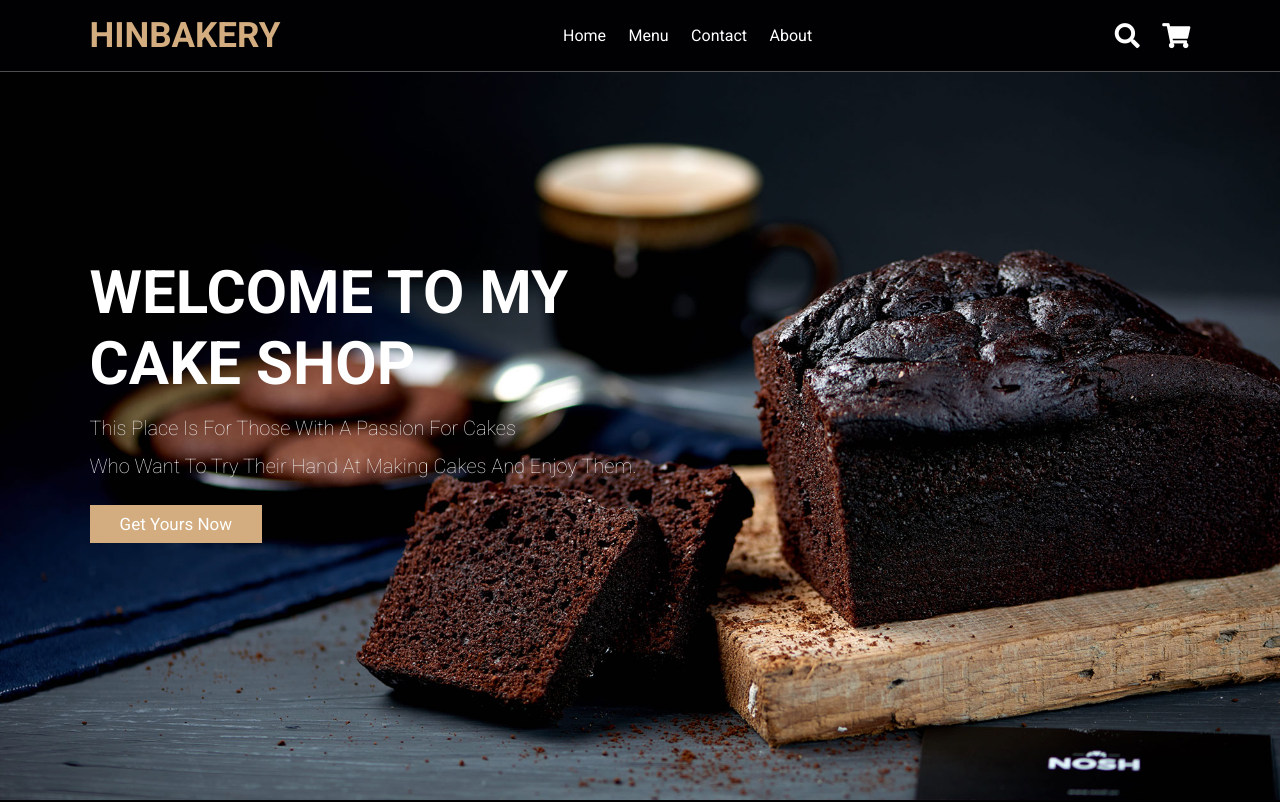
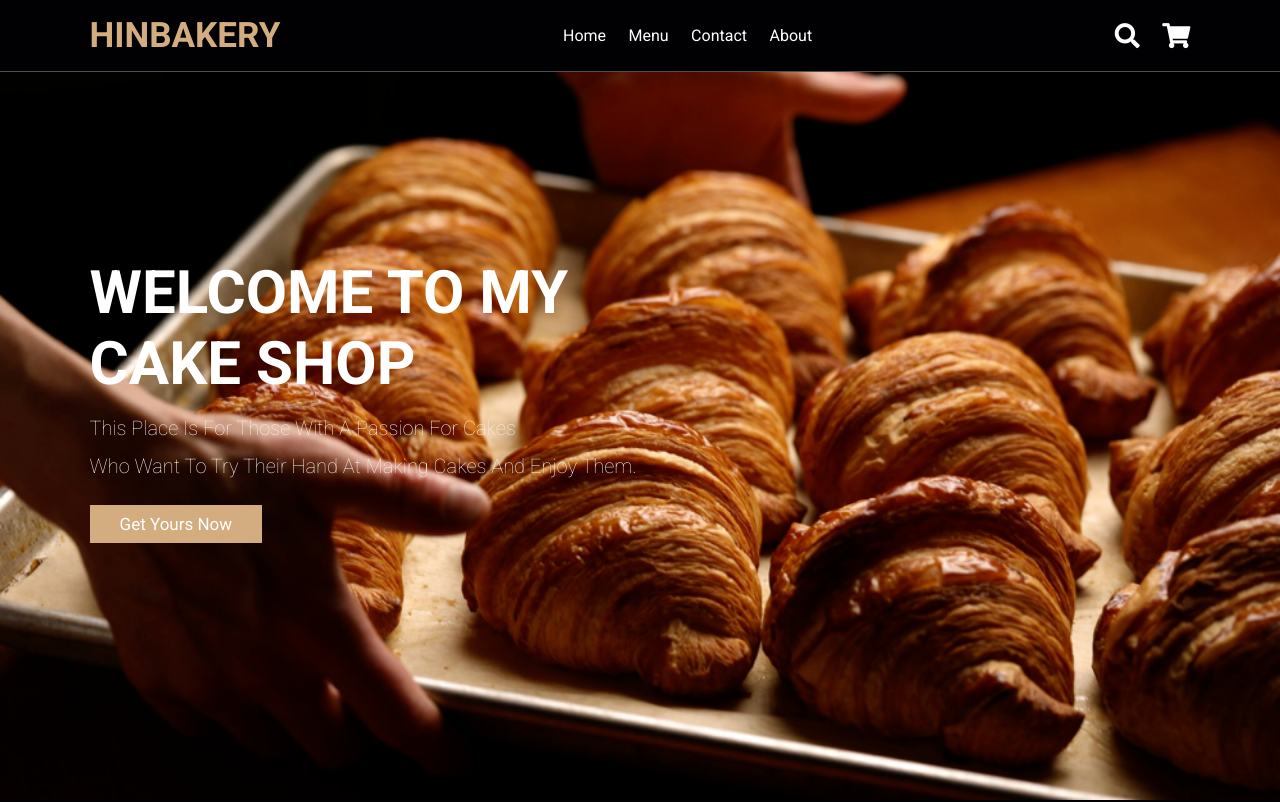
Before and after one commit to thanh21da/hinbakery, a plain HTML site: page index.html in a window 1280 px wide. Shown: the top 802 px of the page. Drawn offline with Linux system fonts and the light colour scheme.

Commit message:
Update style.css

```diff
--- a/css/style.css
+++ b/css/style.css
@@ -217,7 +217,7 @@ section{
     background-position: center;
 }*/
  #indexhome{
-    background:url(../Cake/Cake3.jpg) no-repeat;
+    background:url(../Cake/menubg.png) no-repeat;
     min-height: 100vh;
     display: flex;
     align-items: center;
```
